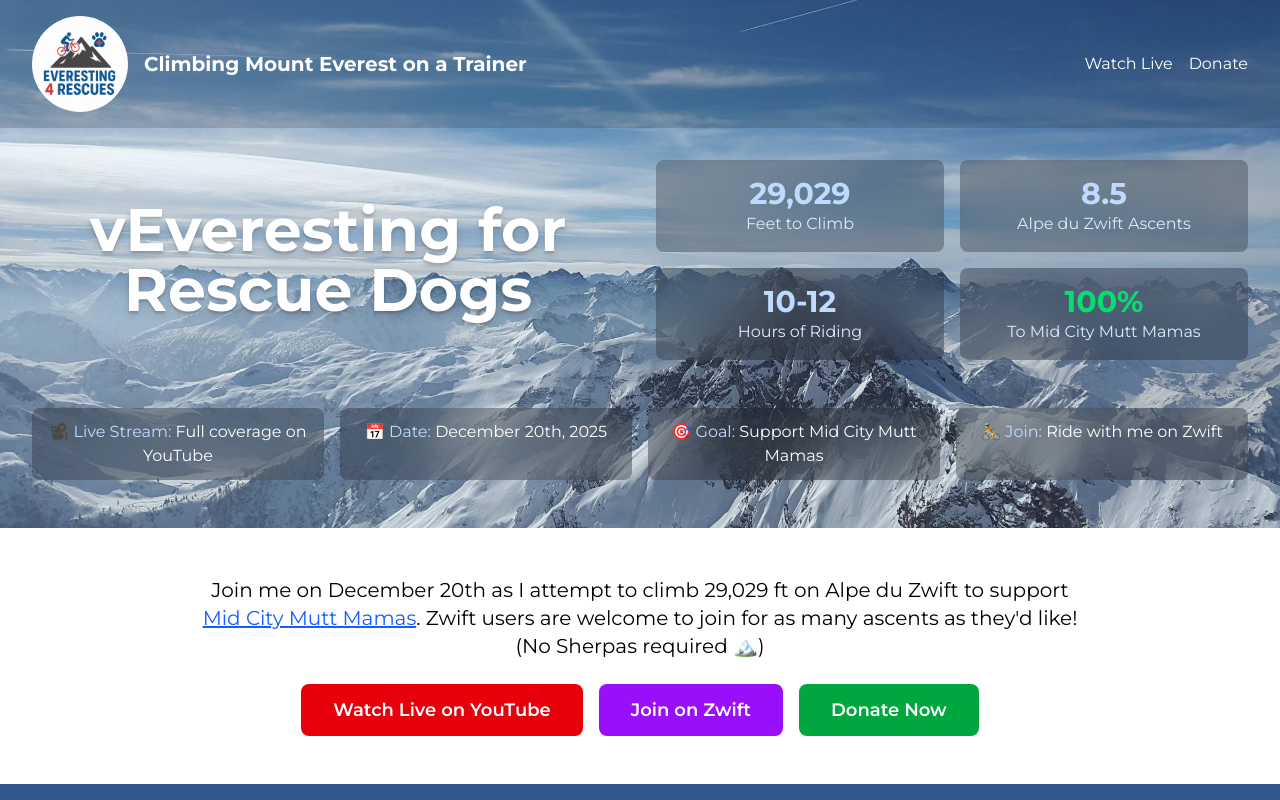
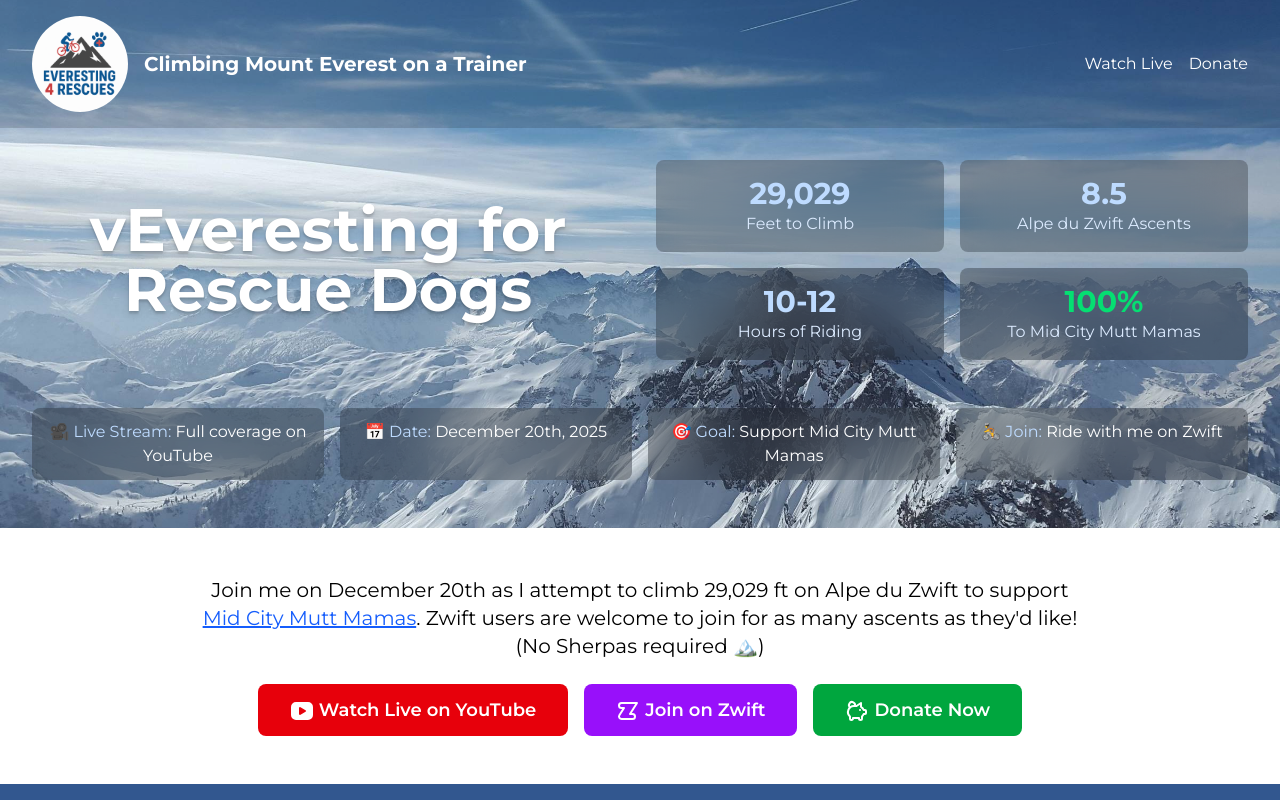
Before and after one commit to sscaff1/everesting4rescues, a Next.js app: page / in a window 1280 px wide. Shown: the top 800 px of the page. Built offline with nearby package versions, Linux system fonts and the light colour scheme.

Commit message:
chore: changes

```diff
--- a/src/app/page.tsx
+++ b/src/app/page.tsx
@@ -1,5 +1,6 @@
 import Image from 'next/image';
 import { LiaMountainSolid } from 'react-icons/lia';
+import { TbBrandZwift, TbPigMoney, TbBrandYoutubeFilled } from 'react-icons/tb';
 
 export default function Home() {
   return (
@@ -109,13 +110,13 @@
                   href="#"
                   className="inline-block bg-red-600 text-white px-8 py-3 rounded-lg font-semibold hover:bg-red-700 transition-colors text-lg text-center"
                 >
-                  Watch Live on YouTube
+                  <TbBrandYoutubeFilled className="inline-block text-2xl" /> Watch Live on YouTube
                 </a>
                 <a
                   href="#"
                   className="inline-block bg-purple-600 text-white px-8 py-3 rounded-lg font-semibold hover:bg-purple-700 transition-colors text-lg text-center"
                 >
-                  Join on Zwift
+                  <TbBrandZwift className="inline-block text-2xl" /> Join on Zwift
                 </a>
                 <a
                   href="https://www.midcitymutt.org/"
@@ -123,7 +124,7 @@
                   rel="noopener noreferrer"
                   className="inline-block bg-green-600 text-white px-8 py-3 rounded-lg font-semibold hover:bg-green-700 transition-colors text-lg text-center"
                 >
-                  Donate Now
+                  <TbPigMoney className="inline-block text-2xl" /> Donate Now
                 </a>
               </div>
             </div>
```
